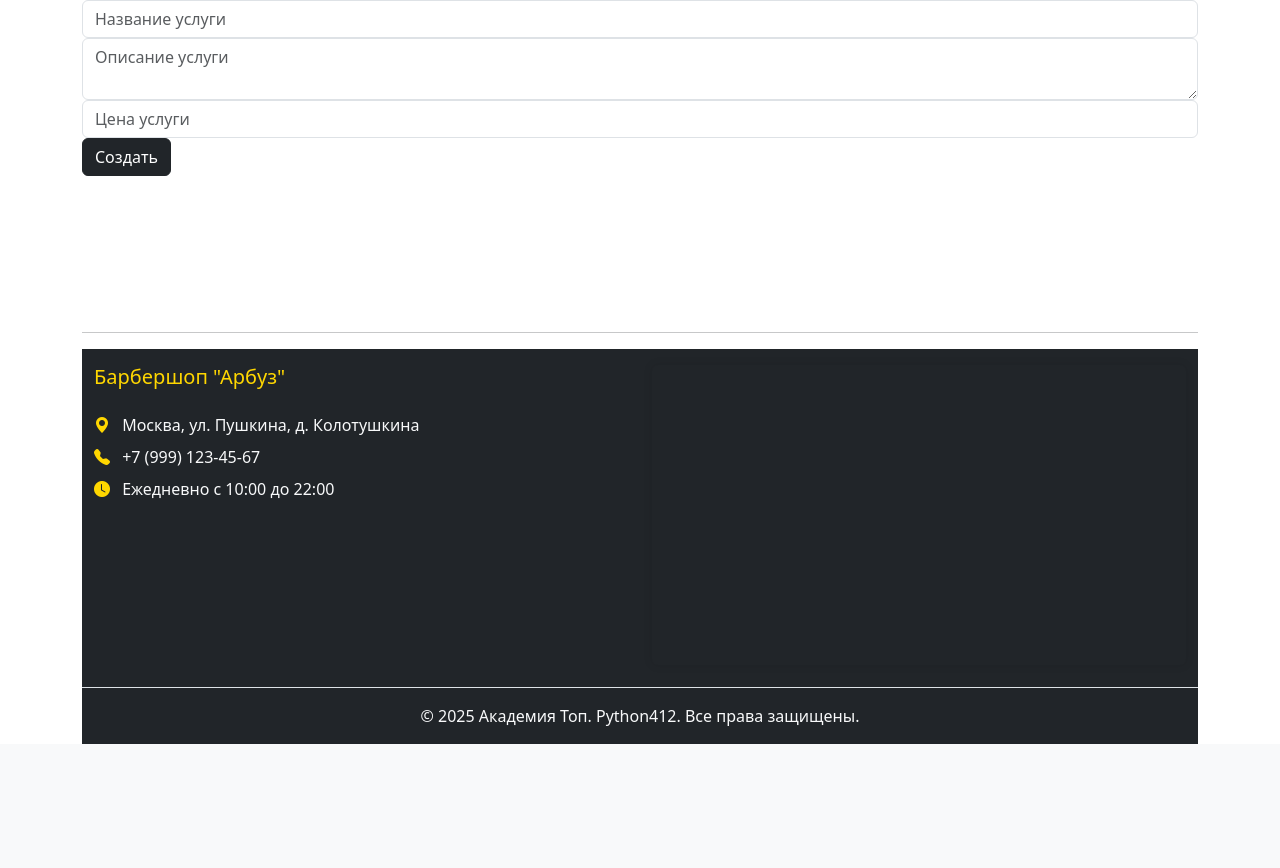
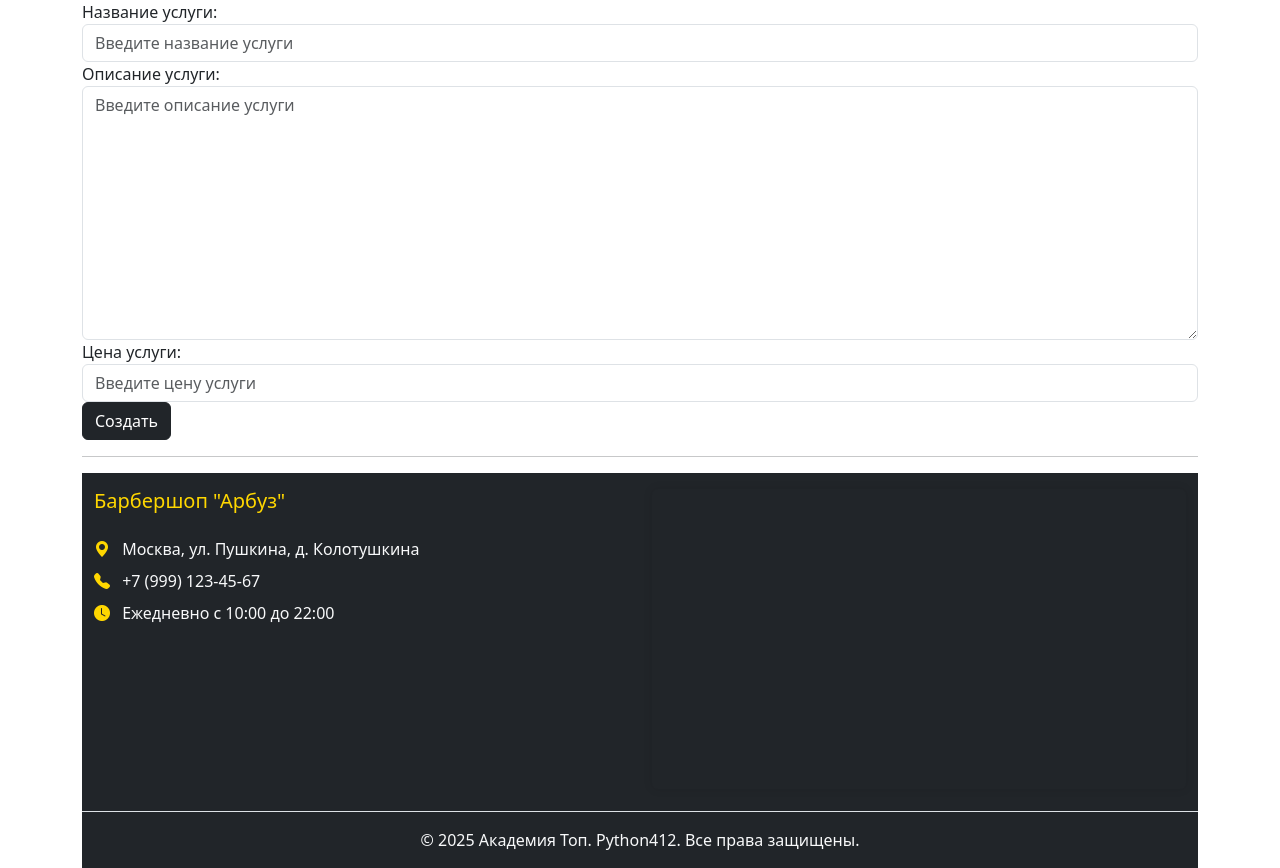
Before and after one commit to Alex-Berezovsky-non/Educational_Project_Django, a Django app: page /barbershop/service_create/ in a window 1280 px wide. Shown: the part 56-924 px from the top of the page. Before the commit the page ends 800 px from the top, so only its background shows below. Run offline with Django 5.2, Linux system fonts and the light colour scheme.

Commit message:
Добавлены сообщения об ошибках и улучшена валидация формы создания услуги,улучшена валидация формы создания услуги и упрощен код обработки ошибок

```diff
--- /dev/null
+++ b/core/forms.py
@@ -0,0 +1,56 @@
+# Импорт служебных объектов Form
+from django import forms
+from django.core.exceptions import ValidationError
+
+
+# Форма создания услуги - пока делаем самый простой варинат 3 обязательных поля
+# name
+# description
+# price
+
+
+class ServiceForm(forms.Form):
+    name = forms.CharField(
+        max_length=200,
+        label="Название услуги",
+        widget=forms.TextInput(
+            attrs={"placeholder": "Введите название услуги", "class": "form-control"}
+        ),
+        error_messages={
+            "required": "Пожалуйста, укажите название услуги",
+            "max_length": "Название услуги не должно превышать 200 символов",
+        },
+    )
+    description = forms.CharField(
+        widget=forms.Textarea(
+            attrs={"placeholder": "Введите описание услуги", "class": "form-control"}
+        ),
+        label="Описание услуги",
+        error_messages={
+            "required": "Необходимо добавить описание услуги",
+        },
+    )
+    price = forms.DecimalField(
+        max_digits=10,
+        decimal_places=2,
+        label="Цена услуги",
+        widget=forms.NumberInput(
+            attrs={"placeholder": "Введите цену услуги", "class": "form-control"}
+        ),
+        error_messages={
+            "required": "Пожалуйста, укажите стоимость услуги",
+            "invalid": "Введите корректную стоимость (например: 1500.00)",
+            "max_digits": "Стоимость не может содержать более 10 цифр",
+            "max_decimal_places": "Стоимость не может содержать более 3 знаков после запятой",
+        },
+    )
+
+    # Серия методов валидации которая начинается с clean_ и заканчивается на имя поля
+    def clean_description(self):
+        # Получаем значение поля description
+        description = self.cleaned_data.get("description")
+        # Проверяем, что в нем нет слова "плохое"
+        if "плохое" in description.lower():
+            raise ValidationError("В описании не должно быть слова 'плохое'")
+        # Важно возвращать значение поля!
+        return description
--- a/core/templates/core/service_form_create.html
+++ b/core/templates/core/service_form_create.html
@@ -1,17 +1,31 @@
 {% extends "base.html" %}
 {% load static %}
-{% block title %}Создание услуги {% endblock title %}
+
+    {% block title %}Создание услуги{% endblock %}
+
     {% block content %}
     <h1>Создание услуги</h1>
     <form method="post">
        {% csrf_token %}
-   <input class="form-control" type="text" name="name" placeholder="Название услуги" required>
-   <textarea class="form-control" name="description" placeholder="Описание услуги" required></textarea>
-   <input class="form-control" type="number" name="price" placeholder="Цена услуги" step="0.01" required>
-   <button class=" btn btn-dark" type="submit">Создать</button>
+        {{ form.as_div }} <!-- Отображение формы с помощью метода as_p -->
+        {% comment %}
+        Циклом выводим ошибки связанные с полем
+        {% endcomment %}
+        {% for field in form %}
+            {% for error in field.errors %}
+                <div class="alert alert-danger">{{ error }}</div>
+            {% endfor %}
+        {% endfor %}
+
+        {% comment %} Ошибки не связанные с полями {% endcomment %}
+        {% for error in form.non_field_errors %}
+            <div class="alert alert-danger">{{ error }}</div>
+        {% endfor %}
+        <button class="btn btn-dark" type="submit">Создать</button>
     </form>
     {% endblock %}
 
-{% comment %} name = models.CharField(max_length=200, verbose_name="Название услуги",db_index=True)
+
+    {% comment %} name = models.CharField(max_length=200, verbose_name="Название услуги", db_index=True)
 description = models.TextField(verbose_name="Описание услуги")
 price = models.DecimalField(max_digits=10, decimal_places=2, verbose_name="Цена услуги") {% endcomment %}
--- a/core/views.py
+++ b/core/views.py
@@ -1,12 +1,16 @@
-from django.shortcuts import render
+from math import e
+import re
+from django.shortcuts import redirect, render
 from django.http import HttpResponse
 from .data import *
 from django.contrib.auth.decorators import login_required
-from .models import Order,Master,Service
-from django.shortcuts import get_object_or_404,redirect
-from django.db.models import Q,F
-# messages - Это встроенный модуль Django для отображения сообщений пользователя
+from .models import Order, Master, Service
+from django.shortcuts import get_object_or_404
+from django.db.models import Q, F
+
+# messages - это встроенный модуль Django для отображения сообщений пользователю
 from django.contrib import messages
+from .forms import ServiceForm
 
 
 def landing(request):
@@ -21,30 +25,36 @@ def landing(request):
 
 def master_detail(request, master_id):
     # Получаем мастера по id
-    master = get_object_or_404(Master,id=master_id)
+    master = get_object_or_404(Master, id=master_id)
+
     # Проверяем, просматривал ли пользователь этого мастера ранее
-    viewed_masters = request.session.get("viewed_masters",[])
-    # Если этот мастер еще не был просмотрен этим пользователем в текущей сессии
+    viewed_masters = request.session.get("viewed_masters", [])
+
+    # Если этот мастер ещё не был просмотрен этим пользователем в текущей сессии
     if master_id not in viewed_masters:
-    # Увеличиваем счетчик просмотров для мастера
-    # F - это специальный объект, который позволяет ссылатсья на поля модели
+
+        # Увеличиваем счетчик просмотров мастера
+        # F - это специальный объект, который позволяет ссылаться на поля модели
+
         Master.objects.filter(id=master_id).update(view_count=F("view_count") + 1)
-    #  Добавляем мастера в список просмотренных
+
+        # Добавляем мастера в список просмотренных
         viewed_masters.append(master_id)
         request.session["viewed_masters"] = viewed_masters
+
         # Обновляем объект после изменения в БД
         master.refresh_from_db()
+
     # Получаем связанные услуги мастера
     services = master.services.all()
+
     context = {
         "title": f"Мастер {master.first_name} {master.last_name}",
         "master": master,
         "services": services,
-
     }
 
-    return render(request, "core/master_detail.html",context)
-
+    return render(request, "core/master_detail.html", context)
 
 
 def thanks(request):
@@ -65,7 +75,9 @@ def orders_list(request):
         # Используем жадную загрузку для мастеров и услуг
         # all_orders = Order.objects.prefetch_related("master", "services").all()
         # all_orders = Order.objects.all()
-        all_orders = Order.objects.select_related("master").prefetch_related("services").all()
+        all_orders = (
+            Order.objects.select_related("master").prefetch_related("services").all()
+        )
 
         # Получаем строку поиска
         search_query = request.GET.get("search", None)
@@ -113,49 +125,62 @@ def order_detail(request, order_id: int):
 
     return render(request, "core/order_detail.html", context)
 
+
 def service_create(request):
+
+    # Если метод GET - возвращаем пустую форму
     if request.method == "GET":
-        # Отправляем все услуги в контекст
+        form = ServiceForm()
         context = {
             "title": "Создание услуги",
+            "form": form,
         }
-        return render(request,"core/service_form_create.html",context)
+        return render(request, "core/service_form_create.html", context)
+
     elif request.method == "POST":
-        # Получаем данные из формы
-        name = request.POST.get("name")
-        description = request.POST.get("description")
-        price = request.POST.get("price")
+        # Создаем форму и передаем в нее POST данные
+        form = ServiceForm(request.POST)
 
-        if name and price and description:
+        # Если форма валидна:
+        if form.is_valid():
+            # Получаем данные из формы
+            name = form.cleaned_data.get("name")
+            description = form.cleaned_data.get("description")
+            price = form.cleaned_data.get("price")
 
             # Создаем новую услугу
             new_service = Service.objects.create(
-                name = name,
-                price = price,
-                description = description,
+                name=name,
+                description=description,
+                price=price,
             )
 
-            #  Перенаправляем на страницу с услугами
-            return HttpResponse(f"Услуга {new_service.name} успешно создана!")
-    else:
-        # Если данные не видны, возвращаем ошибку
-        return HttpResponse("Ошибка: все поля должны быть заполнены!")
+            # Даем пользователю уведомление об успешном создании
+            messages.success(request, f"Услуга {new_service.name} успешно создана!")
 
-def service_update(request,service_id):
+            # Перенаправляем на страницу со всеми услугами
+            return redirect("orders_list")
+
+        # В случае ошибок валидации Django автоматически заполнит form.errors
+        # и отобразит их в шаблоне, поэтому просто возвращаем форму
+        context = {
+            "title": "Создание услуги",
+            "form": form,
+        }
+        return render(request, "core/service_form_create.html", context)
+
+
+def service_update(request, service_id):
     # Вне зависимости от метода - получаем услугу
-    service = get_object_or_404(Service,id=service_id)
-
-    # Выводим 404, если услуга не найдена
-    if not service:
-        return HttpResponse(f"Услуга с id{service_id} не найдена!",status=404)
+    service = get_object_or_404(Service, id=service_id)
 
     # Если метод GET - возвращаем форму
-    elif request.method == "GET":
+    if request.method == "GET":
         context = {
-            "title":f"Редактирование услуги {service.name}",
+            "title": f"Редактирование услуги {service.name}",
             "service": service,
         }
-        return render(request,"core/service_form_update.html",context)
+        return render(request, "core/service_form_update.html", context)
 
     elif request.method == "POST":
         # Получаем данные из формы
@@ -170,12 +195,13 @@ def service_update(request,service_id):
             service.description = description
             service.price = price
             service.save()
-
-            #  Даем пользователю уведомление об усмпешном обновлении
+            # Даем пользователю уведомление об успешном обновлении
             messages.success(request, f"Услуга {service.name} успешно обновлена!")
             return redirect("orders_list")
+
         else:
             # Если данные не валидны, возвращаем ошибку
-            messages.error(request, "Ошибка : все поля доолжны юыть заполнены!")
-            #  Возвращаем форму с ошибкой
-            return render(request, "core/service_form_update.html",{"service": service})
+            messages.error(request, "Ошибка: все поля должны быть заполнены!")
+            return render(
+                request, "core/service_form_update.html", {"service": service}
+            )
```
Lines whose indentation alone changed are shown as unchanged.
